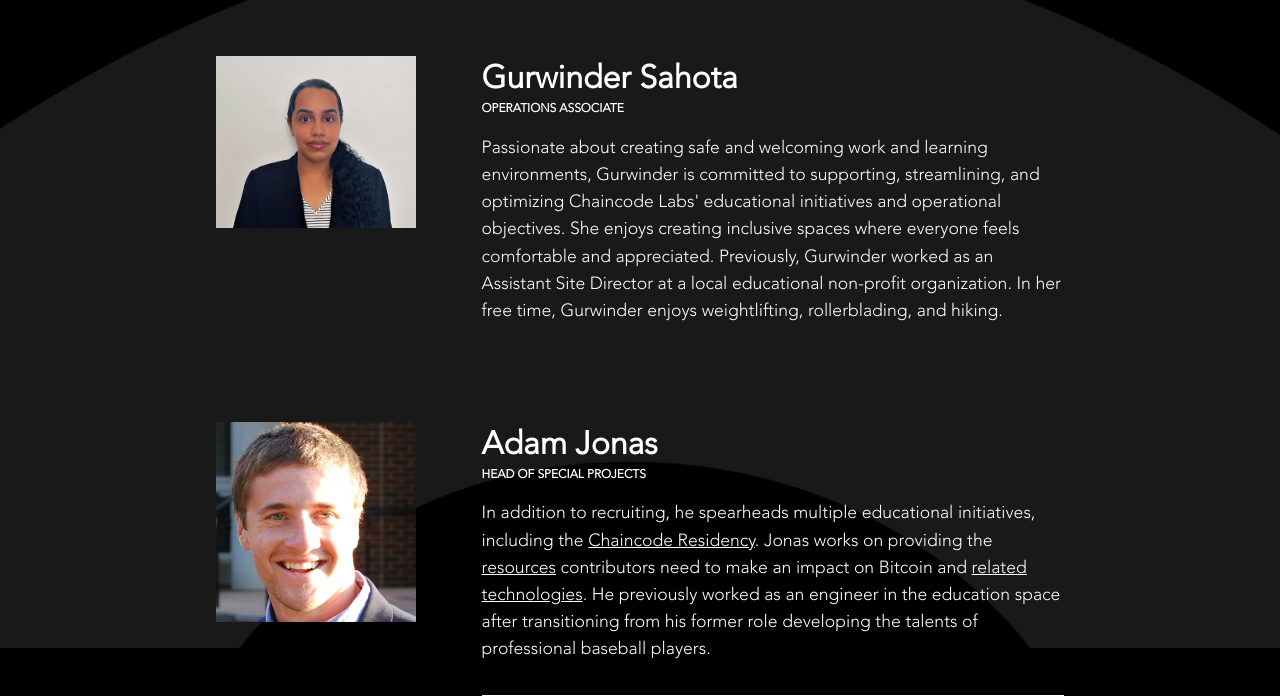
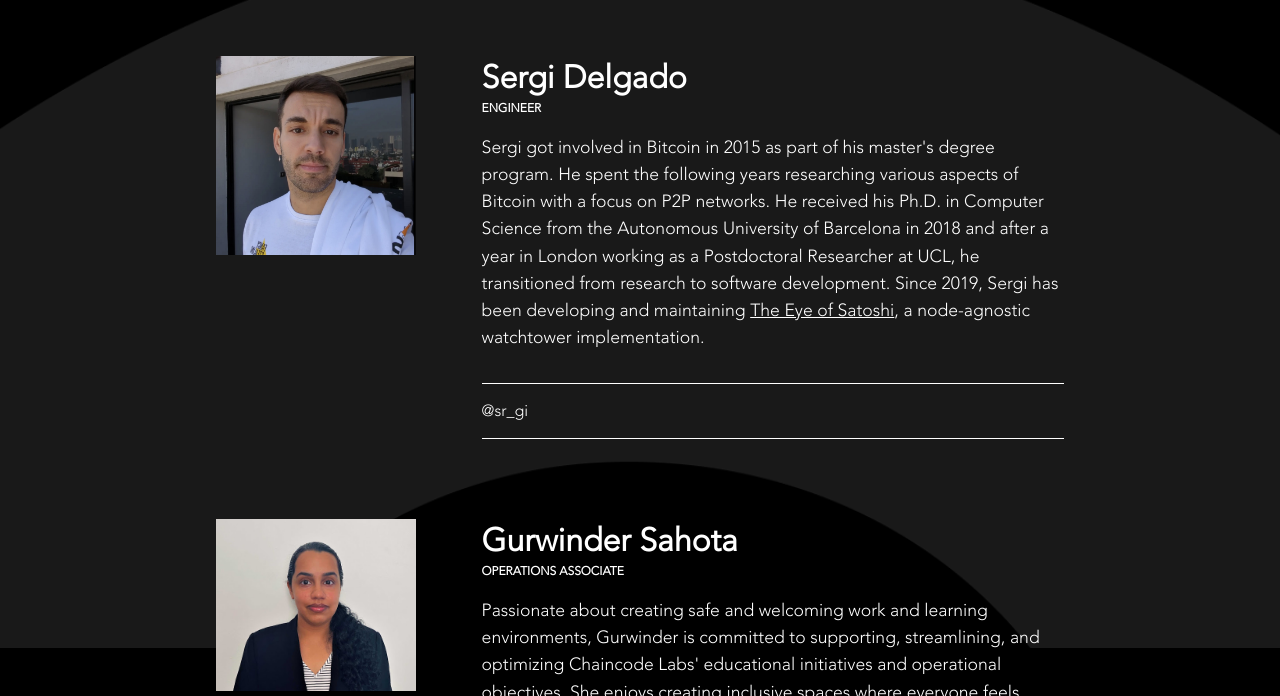
Before and after one commit to furszy/chaincodelabs.github.io, a Jekyll site: the page built from team.html, in a window 1280 px wide and 900 px high, scrolled down 3648 px, cut to the strip 204-900 px from the top of the window. Built offline with Jekyll 4.4.1, drawn with Linux system fonts in a browser that asks for light colours.

Commit message:
Adds Sergi to team (#68)
* Adds Sergi to team

```diff
--- a/_data/team.yml
+++ b/_data/team.yml
@@ -59,6 +59,13 @@
   link: https://twitter.com/niksigurds
   image: assets/images/nikki.png
   alt: Picture of Nikki Sigurdson
+- name: Sergi Delgado
+  title: Engineer
+  description: Sergi got involved in Bitcoin in 2015 as part of his master's degree program. He spent the following years researching various aspects of Bitcoin with a focus on P2P networks. He received his Ph.D. in Computer Science from the Autonomous University of Barcelona in 2018 and after a year in London working as a Postdoctoral Researcher at UCL, he transitioned from research to software development. Since 2019, Sergi has been developing and maintaining <a href="https://github.com/talaia-labs/rust-teos" target="_blank">The Eye of Satoshi</a>, a node-agnostic watchtower implementation.
+  social: "@sr_gi"
+  link: https://twitter.com/sr_gi
+  image: assets/images/sergi.jpeg
+  alt: Picture of Sergi Delgado
 - name: Gurwinder Sahota
   title: Operations Associate
   description: Passionate about creating safe and welcoming work and learning environments, Gurwinder is committed to supporting, streamlining, and optimizing Chaincode Labs' educational initiatives and operational objectives. She enjoys creating inclusive spaces where everyone feels comfortable and appreciated. Previously, Gurwinder worked as an Assistant Site Director at a local educational non-profit organization. In her free time, Gurwinder enjoys weightlifting, rollerblading, and hiking.
```
Also changed, not shown: assets/images/sergi.jpeg (added).
